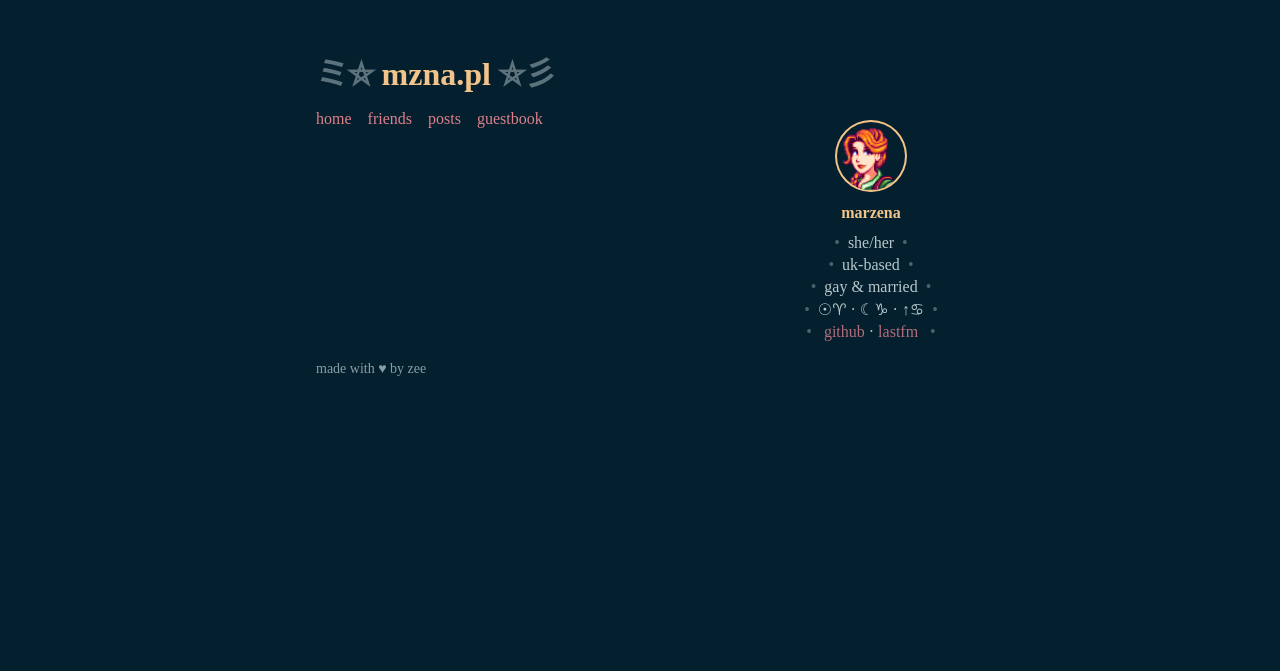
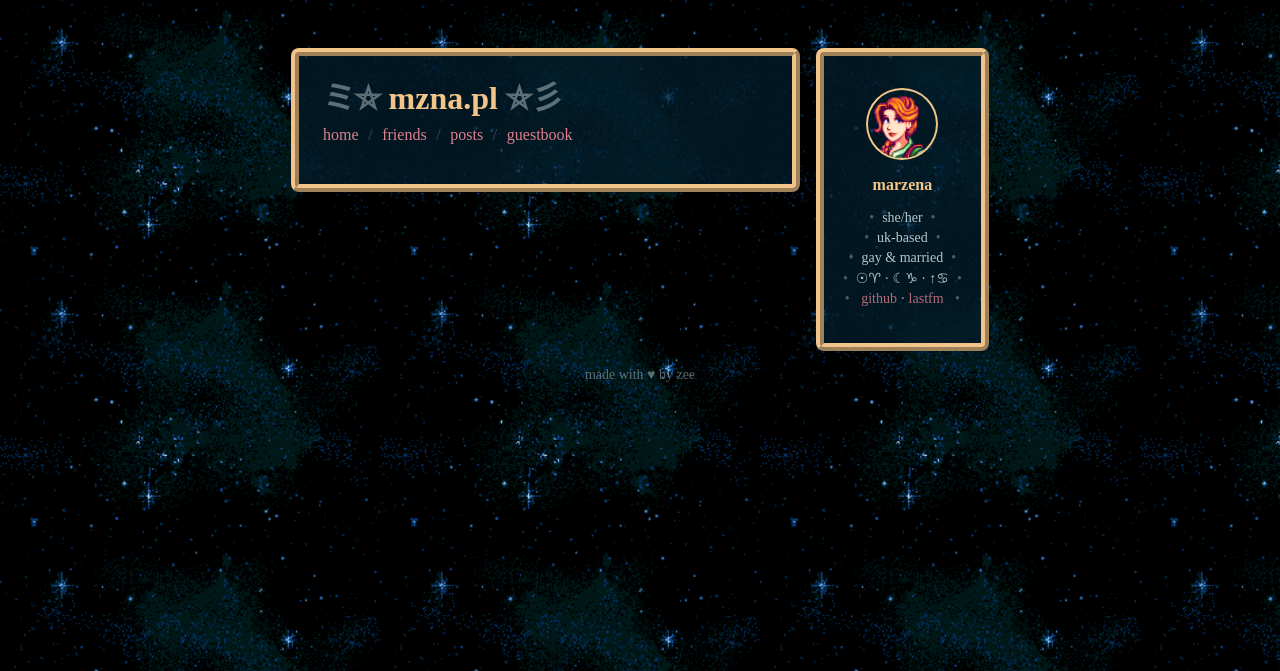
Before and after one commit to marzusia/mznapl, a Python web app: template mznapl/templates/mznapl/page/show.jinja in a window 1280 px wide. Shown: the top 671 px of the page. Run offline with Jinja, Linux system fonts and the light colour scheme; the template is opened without the code that fills it, so the values that code supplies are empty; some web fonts are replaced.

Commit message:
site style overhaul

```diff
--- /dev/null
+++ b/mznapl/static/scripts/main.mzna.js
@@ -0,0 +1,9 @@
+function loadParallax() {
+    let body = document.getElementsByTagName('body')[0];
+    window.addEventListener('scroll', () => {
+        body.style.backgroundPositionY = -(window.scrollY/8) + 'px';
+    });
+}
+window.addEventListener('load', () => {
+    loadParallax();
+});
--- a/mznapl/static/stylesheets/main.mzna.css
+++ b/mznapl/static/stylesheets/main.mzna.css
@@ -1,12 +1,15 @@
 @import url('https://fonts.googleapis.com/css2?family=Averia+Serif+Libre:wght@400;700&display=swap');
 
 :root {
-    --color-dark: #041f2d;
+    --color-dark: #041f2dbb;
     --color-sage: #f2c489;
     --color-popstar: #df808d;
     --color-persian-green: #1b998b;
     --color-white: #e3f2f3;
     --font-stack: 'Averia Serif Libre', 'Times New Roman', Times, serif;
+    --frame-border: 8px ridge var(--color-sage);
+    --frame-border-radius: 8px;
+    --content-width: 698px;
 }
 
 ::selection {
@@ -35,8 +38,10 @@ time, mark, audio, video {
 
 body {
     margin: 0;
-    padding: 0;
-    background: var(--color-dark);
+    padding: 3rem 0;
+    background: url(../images/aquagalaxy_small.gif);
+    background-size: 380px;
+    background-attachment: fixed;
     color: var(--color-white);
     font-family: var(--font-stack);
 }
@@ -71,14 +76,17 @@ a[href^="https://"]:not([href*="mzna.pl"]):not(.no-ext):not(.reaction):after {
 }
 
 .root {
-    max-width: 648px;
+    max-width: var(--content-width);
     margin: 0 auto;
-    padding: 3rem 1rem;
+    display: grid;
+    grid-template-columns: 1fr auto;
+    column-gap: 1rem;
+    align-items: flex-start;
 }
 
 header h1 {
     color: var(--color-sage);
-    margin-bottom: 1rem;
+    margin-bottom: .5rem;
 }
 
 header h1:before,
@@ -97,6 +105,10 @@ header h1:after {
     margin-left: .5rem;
 }
 
+nav {
+    margin-bottom: 1.5rem;
+}
+
 nav ul {
     margin: 0;
     padding: 0;
@@ -107,15 +119,14 @@ nav ul {
 }
 
 nav ul li {
-    margin-right: 1rem;
+    margin-right: .6rem;
 }
 
-.wrapper {
-    margin-top: 1.5rem;
-    display: grid;
-    align-items: flex-start;
-    grid-template-columns: 1fr 186px;
-    column-gap: 1rem;
+nav ul li:not(:last-child):after {
+    content: '/';
+    opacity: .25;
+    color: var(--color-white);
+    margin-left: .6rem;
 }
 
 main {
@@ -130,17 +141,26 @@ main p {
     margin-bottom: 1em;
 }
 
+.wrapper, aside {
+    border: var(--frame-border);
+    border-radius: var(--frame-border-radius);
+    background: var(--color-dark);
+}
+
+.wrapper {
+    padding: 1rem 1.5rem;
+}
+
 aside {
-    display: grid;
-    grid-template-rows: auto auto 1fr;
-    row-gap: .75rem;
+    display: flex;
+    flex-flow: column nowrap;
     align-items: center;
-    margin-top: -2rem;
+    padding: 2rem 1.2rem;
 }
 
 aside img.avatar {
     max-width: 68px;
-    margin: 0 auto;
+    margin: 0 auto 1rem auto;
     border-radius: 50%;
     border: 2px solid var(--color-sage);
 }
@@ -149,11 +169,13 @@ aside a.u-url {
     color: var(--color-sage);
     font-weight: 700;
     text-align: center;
+    margin-bottom: 1rem;
 }
 
 aside ul.infobox {
     list-style-type: none;
     text-align: center;
+    font-size: .875rem;
 }
 
 aside ul.infobox li {
@@ -178,7 +200,8 @@ aside ul.infobox li:after {
 footer {
     margin-top: 1rem;
     font-size: .875em;
-    opacity: .6;
+    opacity: .4;
+    text-align: center;
 }
 
 .small {
--- a/mznapl/templates/mznapl/base/base.jinja
+++ b/mznapl/templates/mznapl/base/base.jinja
@@ -8,13 +8,16 @@
             {% block stylesheets %}
                 <link rel="stylesheet" href="{{ static('stylesheets/main.mzna.css') }}" type="text/css">
             {% endblock %}
-            {% block scripts %}{% endblock %}
+            {% block scripts %}
+                <script src="{{ static('scripts/main.mzna.js') }}" type="text/javascript"></script>
+            {% endblock %}
             <link rel="webmention" href="https://webmention.io/mzna.pl/webmention" />
             <link rel="pingback" href="https://webmention.io/mzna.pl/xmlrpc" />
         {% endblock %}
     </head>
     <body>
         <div class="root">
+            <div class="wrapper">
                 <header>
                     <h1>mzna.pl</h1>
                 </header>
@@ -29,11 +32,11 @@
                         <li><a href="{{ url('guestbook.index') }}">guestbook</a></li>
                     </ul>
                 </nav>
-            <div class="wrapper">
                 <main>
                     {% block body %}
                     {% endblock body %}
                 </main>
+            </div>
             <aside class="h-card hcard vcard">
                 <img src="{{ static('images/avi.png') }}" alt="Avatar" class="avatar u-photo" rel="me">
                 <a href="https://mzna.pl" rel="me" class="u-uid u-url p-name">marzena</a>
@@ -52,6 +55,5 @@
         <footer>
             made with ♥ by zee
         </footer>
-        </div>
     </body>
 </html>
```
Also changed, not shown: mznapl/static/images/aquagalaxy_small.gif (added). Lines whose indentation alone changed are shown as unchanged.
